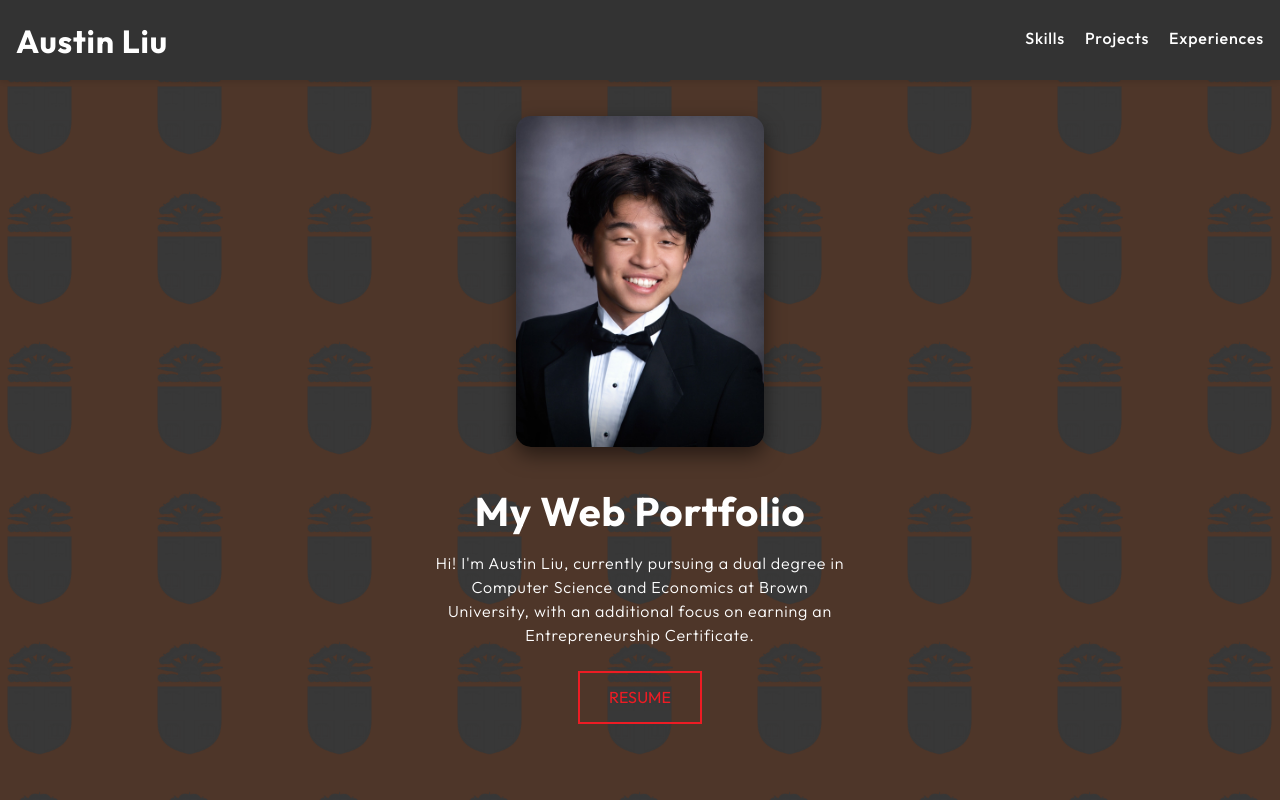
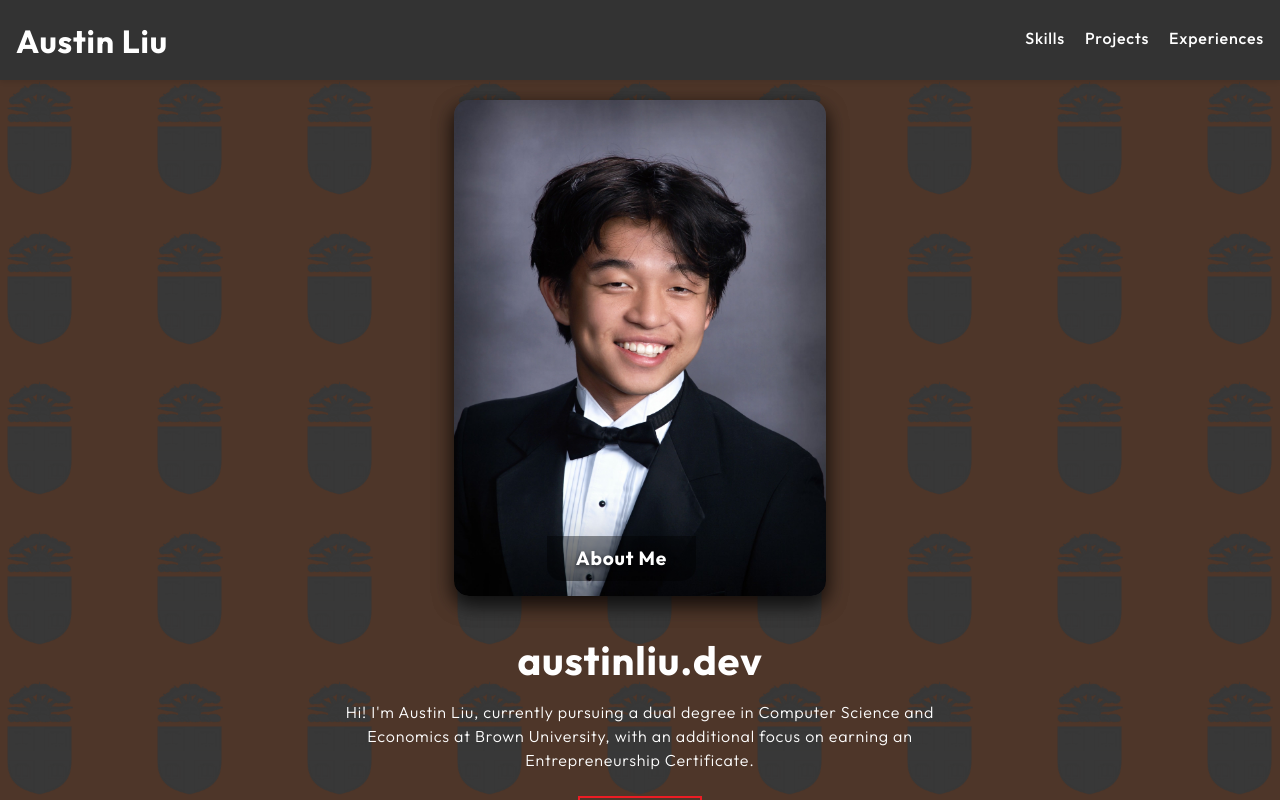
Before and after one commit to austinliu05/my-web-portfolio, a React (Create React App) app: page / in a window 1280 px wide. Built offline with nearby package versions, Linux system fonts and the light colour scheme.

Commit message:
Added animations to hero intro section

```diff
--- a/src/App.css
+++ b/src/App.css
@@ -30,12 +30,12 @@ section {
   background-color: var(--brown-university-brown);
   display: flex;
   align-items: center;
-  justify-content: center;
   background-image: url('brown.png');
   background-repeat: repeat;
   background-size: 150px 150px;
   background-position: center;
-  height: 100vh;
+  height: 110vh;
+  flex-direction: column;
 }
 
 .section-skills{
--- a/src/components/footer/footer.tsx
+++ b/src/components/footer/footer.tsx
@@ -5,12 +5,6 @@ const Footer: React.FC = () => {
     return (
         <footer className="footer">
             <div className="footer-container">
-                <div className="footer-left">
-                    <h3>About Me</h3>
-                    <p>
-                        Outside of school, I love to stay active and engaged with a variety of hobbies. I frequently play fingerstyle guitar, go to the gym and play volleyball competitively.
-                    </p>
-                </div>
                 <div className="footer-center">
                     <h3>Contact</h3>
                     <p>
--- a/src/components/intro/intro_section.css
+++ b/src/components/intro/intro_section.css
@@ -2,33 +2,131 @@
     --brown-university-red: #ED1C24;
 }
 
-.headshot-container {
+/* Flip Card Container */
+.flip-card {
     display: inline-block;
+    width: 20%;
+    height: auto;
+    aspect-ratio: 3 / 4;
+    margin-top: 10vh;
+    margin-bottom: 5vh;
+    /* Space between flip card and bio */
+    perspective: 1200px;
     border-radius: 15px;
     box-shadow: 0 8px 20px rgba(0, 0, 0, 0.5);
-    margin: 5vh;
-    width: 60%;
+    transition: transform 0.3s ease, box-shadow 0.5s ease;
+    background-color: transparent;
+    cursor: pointer;
 }
+
+.flip-card:hover {
+    transform: translateY(-15px);
+    box-shadow: 0 12px 30px rgba(0, 0, 0, 0.7);
+}
+
+/* Inner Flip Card Animation */
+.flip-card-inner {
+    position: relative;
+    width: 100%;
+    height: 100%;
+    text-align: center;
+    transition: transform 0.8s ease;
+    transform-style: preserve-3d;
+    transform-origin: center;
+}
+
+/* Apply flip when 'flipped' class is active */
+.flip-card.flipped .flip-card-inner {
+    transform: rotateY(180deg);
+}
+
+/* Front and Back of Flip Card */
+.flip-card-front,
+.flip-card-back {
+    position: absolute;
+    width: 100%;
+    height: 100%;
+    backface-visibility: hidden;
+    border-radius: 15px;
+}
+
+.flip-card-back {
+    background-color: #333;
+    color: white;
+    transform: rotateY(180deg);
+    display: flex;
+    align-items: center;
+    justify-content: center;
+    padding: 20px;
+}
+
+/* Bio Text Styling */
+.bio-text h2 {
+    margin: 0;
+    font-size: 2rem;
+}
+
+.bio-text p {
+    font-size: 1rem;
+    margin-top: 10px;
+    line-height: 1.5;
+}
+
+/* Headshot Styling */
 .headshot {
     width: 100%;
     border-radius: 15px;
+    box-shadow: 0 8px 20px rgba(0, 0, 0, 0.5);
 }
+
+/* Bio Container - Below Flip Card */
 .bio-container {
-    width: 33.33%;
+    width: 50%;
     text-align: center;
     color: #fff;
 }
 
+.click-me-text {
+    position: absolute;
+    bottom: 15px;
+    left: 25%;
+    transform: translateX(-50%);
+    width: 40%;
+    text-align: center;
+    color: white;
+    font-size: 1.2rem;
+    font-weight: bold;
+    text-shadow: 0 2px 5px rgba(0, 0, 0, 0.7);
+    background: rgba(0, 0, 0, 0.4);
+    padding: 8px 0;
+    border-bottom-left-radius: 15px;
+    border-bottom-right-radius: 15px;
+    cursor: pointer;
+    animation: fadeIn 0.6s ease forwards;
+}
+
+@keyframes fadeIn {
+    from {
+        opacity: 0;
+        transform: translateY(10px);
+    }
+
+    to {
+        opacity: 1;
+        transform: translateY(0);
+    }
+}
+
+/* Resume Button */
 .resume button {
     padding: 0.8em 1.8em;
     border: 2px solid var(--brown-university-red);
+    background-color: transparent;
+    text-transform: uppercase;
+    font-size: 16px;
     position: relative;
     overflow: hidden;
-    background-color: transparent;
-    text-align: center;
-    text-transform: uppercase;
-    font-size: 16px;
-    transition: 0.3s;
+    transition: 0.3s ease;
     z-index: 1;
     font-family: inherit;
     color: var(--brown-university-red);
@@ -56,12 +154,70 @@
     color: #111;
 }
 
+/* Hover Text Effect */
+.hover-text span {
+    display: inline-block;
+    transition: transform 0.3s ease, color 0.3s ease;
+    cursor: pointer;
+}
+
+.hover-text span:hover {
+    color: var(--brown-university-red);
+    animation: titleJiggle 0.3s ease-in-out;
+    transform: translateY(-10px);
+}
+
+@keyframes titleJiggle {
+
+    0%,
+    100% {
+        transform: translateY(0);
+    }
+
+    25% {
+        transform: translateY(-2px) rotate(-1deg);
+    }
+
+    50% {
+        transform: translateY(2px) rotate(1deg);
+    }
+
+    75% {
+        transform: translateY(-1px) rotate(-1deg);
+    }
+}
+
+/* Responsive Adjustments */
+@media (max-width: 1300px) {
+    .flip-card {
+        width: 30%;
+    }
+}
 @media (max-width: 800px) {
-    .resume button {
-        font-size: 13px;
+    .flip-card {
+        width: 50%;
     }
 
     .bio-container {
         width: 80%;
     }
+
+    .resume button {
+        font-size: 13px;
+    }
 }
+@media (max-width: 640px) {
+    .click-me-text {
+        font-size: small;
+    }
+    .bio-text h2 {
+        margin: 0;
+        font-size: 1rem;
+    }
+
+    .bio-text p {
+        font-size: 0.5rem;
+        margin-top: 10px;
+        line-height: 1.5;
+    }
+}
--- a/src/components/intro/intro_section.tsx
+++ b/src/components/intro/intro_section.tsx
@@ -1,15 +1,54 @@
-import React from "react";
+import React, { useEffect, useState } from "react";
 import "./intro_section.css";
+
 const IntroSection: React.FC = () => {
+  const [staggeredText, setStaggeredText] = useState<JSX.Element[]>([]);
+  const [isFlipped, setIsFlipped] = useState(false);
+
+  useEffect(() => {
+    const text = "austinliu.dev";
+    const letters = text.split("").map((letter, index) => (
+      <span key={index} className="hover-letter" style={{ transitionDelay: '0s' }}>
+        {letter === " " ? "\u00A0" : letter}
+      </span>
+    ));
+    setStaggeredText(letters);
+  }, []);
+
+  const handleCardClick = () => {
+    setIsFlipped((prev) => !prev);  // Toggle the flip state
+  };
+
   return (
     <section className="section-intro">
+      <div
+        className={`flip-card ${isFlipped ? 'flipped' : ''}`}
+        onClick={handleCardClick}
+      >
+        <div className="flip-card-inner">
+          <div className="flip-card-front">
+            <img
+              className="headshot"
+              src={`${process.env.PUBLIC_URL}/assets/headshot.jpg`}
+              alt="Austin Liu"
+            />
+            <div className="click-me-text">About Me</div> {/* Click Me Text */}
+          </div>
+          <div className="flip-card-back">
+            <div className="bio-text">
+              <h2>About Me</h2>
+              <p>
+                When I'm not buried in schoolwork, you'll probably find me playing competitive volleyball with Brown’s men's varsity team, jamming on my fingerstyle guitar for friends, or hunting down new foods to try.
+              </p>
+            </div>
+          </div>
+        </div>
+      </div>
       <div className="bio-container">
-        <div className="headshot-container">
-          <img className='headshot' src={`${process.env.PUBLIC_URL}/assets/headshot.jpg`} alt="Austin Liu" />
-        </div>
-        <h1>My Web Portfolio</h1>
+        <h1 className="hover-text">{staggeredText}</h1>
         <p className="bio py-2">
-          Hi! I'm Austin Liu, currently pursuing a dual degree in Computer Science and Economics at Brown University, with an additional focus on earning an Entrepreneurship Certificate.
+          Hi! I'm Austin Liu, currently pursuing a dual degree in Computer Science and Economics at
+          Brown University, with an additional focus on earning an Entrepreneurship Certificate.
         </p>
         <div className="resume">
           <a
--- a/src/components/navbar/navbar.css
+++ b/src/components/navbar/navbar.css
@@ -46,7 +46,7 @@
 .falling-text {
     display: inline-block;
     opacity: 0;
-    animation: fallIn 1.2s ease forwards;
+    animation: fallIn 2s ease forwards;
 }
 
 @keyframes fallIn {
@@ -62,3 +62,19 @@
         opacity: 1;
     }
 }
+
+@media (max-width: 640px) {
+    .navbar {
+        justify-content: center;  /* Center align navbar content */
+    }
+
+    .nav-logo {
+        position: absolute;
+        left: 50%;
+        transform: translateX(-50%);  /* Center logo horizontally */
+    }
+
+    .nav-links {
+        display: none;  /* Hide nav links */
+    }
+}
```
